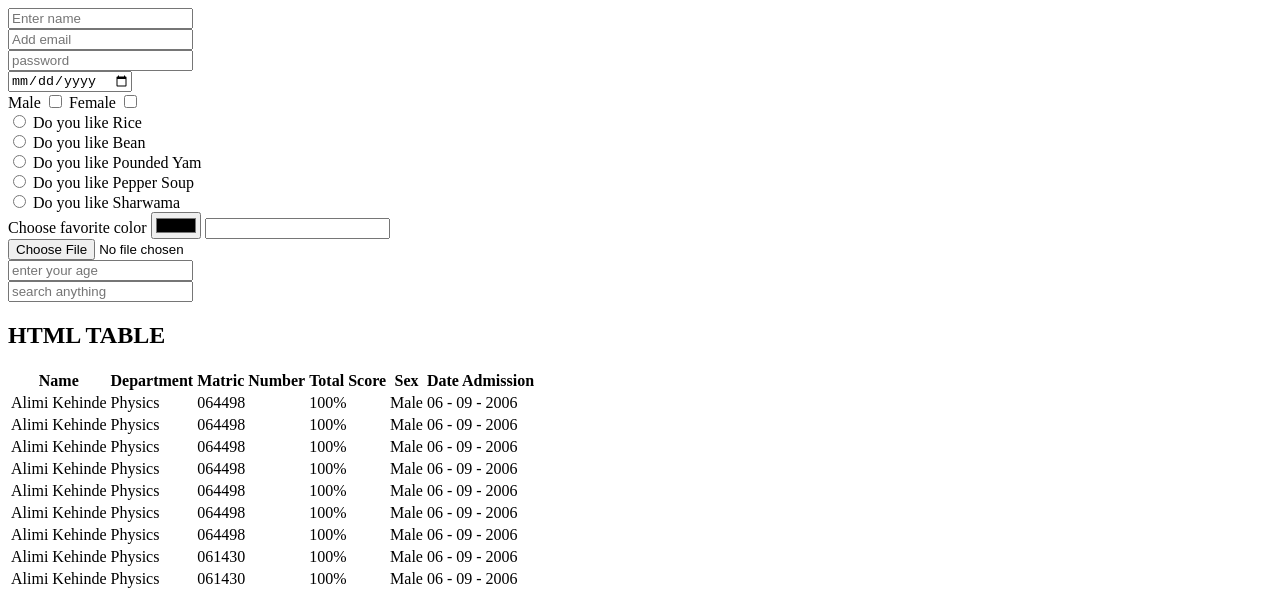
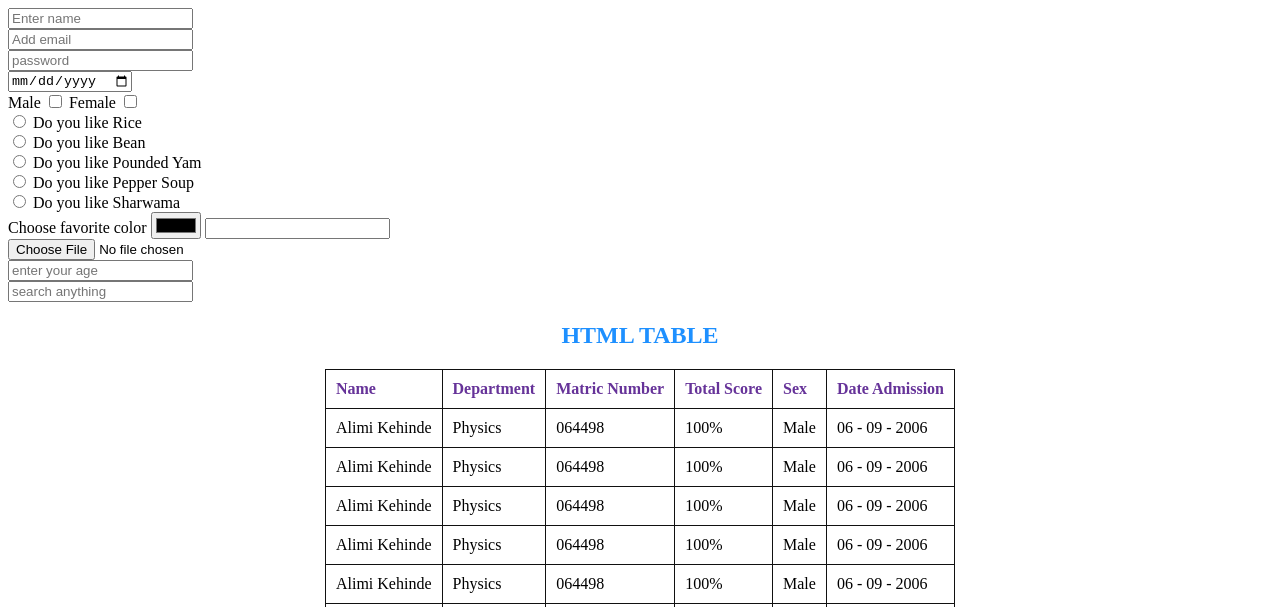
Before and after one commit to marusoft/My-coding-journey, a plain HTML site: page index.html in a window 1280 px wide. Shown: the top 607 px of the page. Drawn offline with Linux system fonts and the light colour scheme.

Commit message:
create external css file

```diff
--- a/index.html
+++ b/index.html
@@ -5,8 +5,13 @@
     <meta http-equiv="X-UA-Compatible" content="IE=edge" />
     <meta name="viewport" content="width=device-width, initial-scale=1.0" />
     <title>My coding journey</title>
+    <link rel="stylesheet" href="./style.css">
   </head>
   <body>
+    <!-- add style to html -->
+    <!-- 1. Style element -->
+    <!-- 2. Inline style -->
+    <!-- 3. External style -->
     <style>
       h1{
         color: red;
@@ -22,6 +27,7 @@
         width: 10%;
       }
     </style>
+
     <form>
       <input type="text" placeholder="Enter name" />
       <br />
@@ -62,9 +68,9 @@
       <input type="search" placeholder="search anything" />
     </form>
 
-    <div>
-      <h2>HTML TABLE</h2>
-      <table>
+    <div style="text-align: center;">
+      <h2 style="color: dodgerblue;">HTML TABLE</h2>
+      <table style="text-align: center; margin: 0 auto">
         <tr>
           <th>Name</th>
           <th>Department</th>
--- /dev/null
+++ b/style.css
@@ -0,0 +1,19 @@
+/* External style */
+table{
+  border-collapse: collapse;
+}
+th{
+  color: rebeccapurple;
+  text-align: left;
+  padding: 10px;
+  border: 1px solid #111111;
+}
+tr{
+  /* padding: 10px; */
+  /* text-align: left; */
+}
+td{
+  padding: 10px;
+  text-align: left;
+  border: 1px solid #111111;
+}
```
